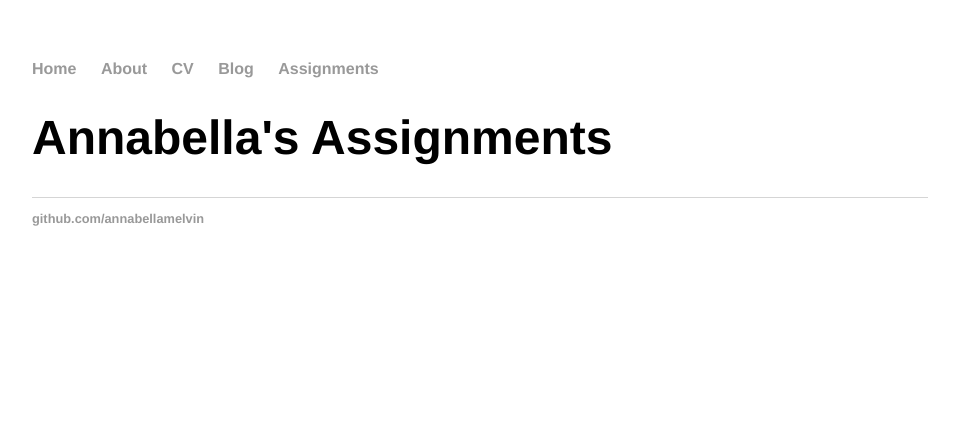
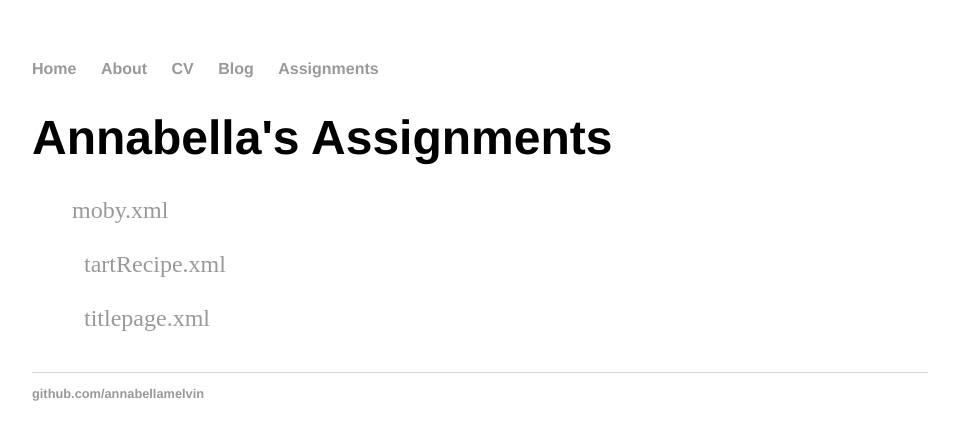
Before and after one commit to annabellamelvin/annabellamelvin.github.io, a Jekyll site: the page built from assignments/index.html, in a window 1280 px wide. Shown: the top 440 px of the page, without its empty margins (160-1119 px from the left). Built offline with Jekyll 4.4.1, drawn with Linux system fonts in a browser that asks for light colours.

Commit message:
Update index.html

```diff
--- a/assignments/index.html
+++ b/assignments/index.html
@@ -3,9 +3,16 @@ layout: default
 title: "Annabella's Assignments"
 ---
 	<h1>{{ page.title }}</h1>
-	<ul class="submissions">
+	<ul class="posts">
 
-	  {% for submission in site.submissions %}
-	    <li><span>{{ submission.date | date_to_string }}</span> » <a href="{{ submission.url }}" title="{{ submission.title }}">{{ submission.title }}</a></li>
+		<a href= "moby.xml"> moby.xml</a><br></br>
+		<a href="tartRecipe.xml"> tartRecipe.xml</a><br></br>
+		<a href="titlepage.xml"> titlepage.xml</a>
+
+		{% for post in site.homework %}
+		<li><span>{{ post.date | date_to_string }}</span> » <a href="{{/moby.xml}}" title="{{moby.xml }}">{{moby.xml}}</a>
+		<span>{{ post.date | date_to_string }}</span> » <a href="{{/tartRecipe.xml}}" title="{{tartRecipe.xml}}">{{tartRecipe.xml}}</a>
+		<span>{{ post.date | date_to_string }}</span> » <a href="{{/titlepage.xml}}" title="{{titlepage.xml}}">{{titlepage.xml}}</a></li>
+
 	  {% endfor %}
-	</ul>
+		</ul>
```
